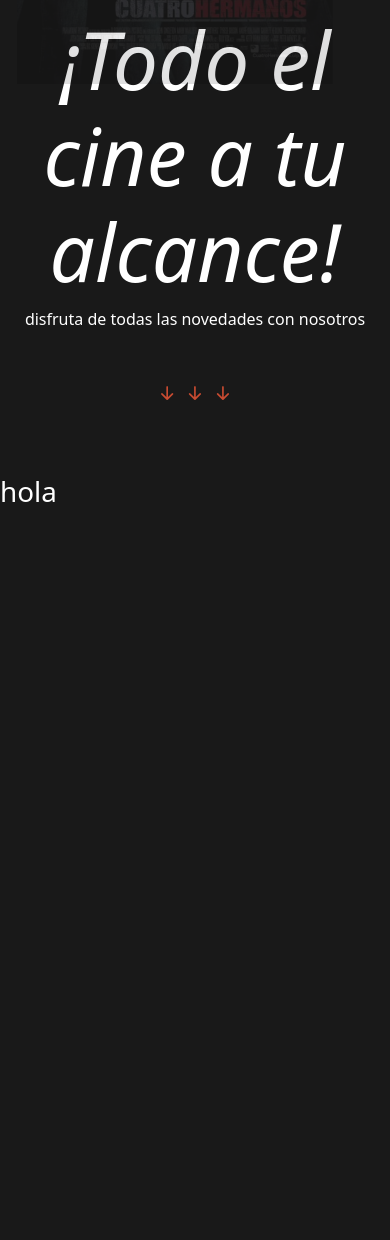
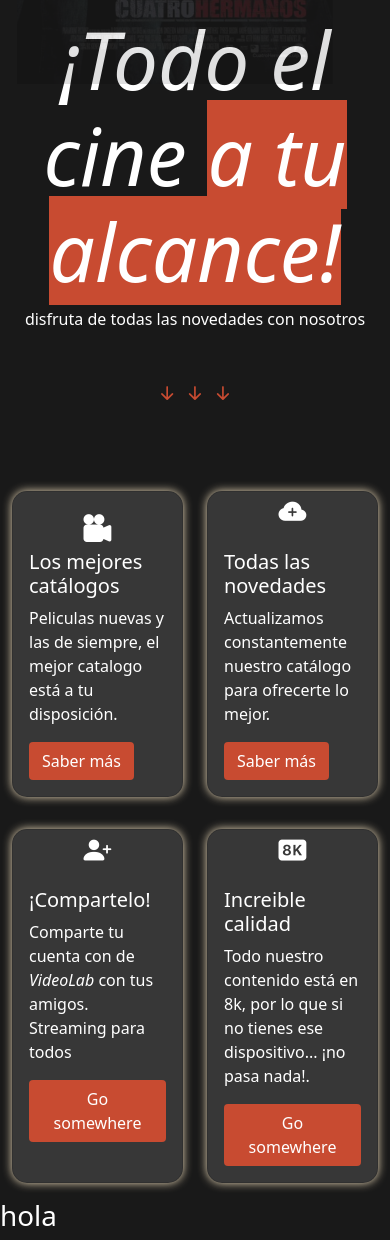
Before and after one commit to EmilioVar/VideoLab, a plain HTML site: page index.html in a window 390 px wide. Shown: the part 545-1785 px from the top of the page. Before the commit the page ends 1061 px from the top, so only its background shows below. Drawn offline with nearby package versions, Linux system fonts and the light colour scheme.

Commit message:
añadidas las caracteristicas, realizado el responsive y terminada la linea de animacion

```diff
--- a/index.html
+++ b/index.html
@@ -1,5 +1,6 @@
 <!DOCTYPE html>
 <html lang="en">
+
 <head>
     <meta charset="UTF-8">
     <meta http-equiv="X-UA-Compatible" content="IE=edge">
@@ -37,8 +38,8 @@
             </form>
         </nav>
     </header>
-    <main>
-        <section class="cabecera">
+    <section>
+        <article class="cabecera">
             <div class="cont-video">
                 <img class="img-cab img-1" src="./media/img/caratulas/7-razones-para-huir.jpg" alt="">
                 <img class="img-cab img-2" src="./media/img/caratulas/after-aqui-empieza-todo.jpg" alt="">
@@ -49,7 +50,7 @@
             </div>
             <div>
                 <div class="txt-cabecera">
-                    <h1 class="title-cab"><em>¡Todo el cine a tu alcance!</em></h1>
+                    <h1 class="title-cab"><em>¡Todo el cine <span style="background-color: var(--selected-color);">a tu alcance!</span></em></h1>
                     <p>disfruta de todas las novedades con nosotros</p>
                     <div class="arrows mb-0">
                         <i class="bi bi-arrow-down-short fs-1"></i>
@@ -58,15 +59,60 @@
                     </div>
                 </div>
             </div>
-        </section>
-        <section class="container-fluid">
+        </article>
+        <article class="container-fluid">
             <div class="row">
-                <div class="col-12">
-
+                <div class="col-6 my-3 col-md-3 d-flex justify-content-center">
+                    <div class="card card-bg" style="width: 18rem;">
+                        <div class="card-body">
+                            <div class="text-center">
+                                <i class="bi bi-camera-reels-fill fs-1"></i>
+                            </div>
+                            <h5 class="card-title">Los mejores catálogos</h5>
+                            <p class="card-text">Peliculas nuevas y las de siempre, el mejor catalogo está a tu disposición.</p>
+                            <a href="#" class="btn" style="background-color: var(--selected-color);">Saber más</a>
+                        </div>
+                    </div>
+                </div>
+                <div class="col-6 my-3 col-md-3 d-flex justify-content-center">
+                    <div class="card card-bg" style="width: 18rem;">
+                        <div class="text-center">
+                            <i class="bi bi-cloud-plus-fill fs-1"></i>
+                        </div>
+                        <div class="card-body">
+                            <h5 class="card-title">Todas las novedades</h5>
+                            <p class="card-text">Actualizamos constantemente nuestro catálogo para ofrecerte lo mejor.</p>
+                            <a href="#" class="btn " style="background-color: var(--selected-color);">Saber más</a>
+                        </div>
+                    </div>
+                </div>
+                <div class="col-6 my-3 col-md-3 d-flex justify-content-center">
+                    <div class="card card-bg" style="width: 18rem;">
+                        <div class="text-center">
+                            <i class="bi bi-person-plus-fill fs-1"></i>
+                        </div>
+                        <div class="card-body">
+                            <h5 class="card-title">¡Compartelo!</h5>
+                            <p class="card-text">Comparte tu cuenta con de <em>VideoLab</em> con tus amigos. Streaming para todos</p>
+                            <a href="#" class="btn " style="background-color: var(--selected-color);">Go somewhere</a>
+                        </div>
+                    </div>
+                </div>
+                <div class="col-6 my-3 col-md-3 d-flex justify-content-center">
+                    <div class="card card-bg" style="width: 18rem;">
+                        <div class="text-center">
+                            <i class="bi bi-badge-8k-fill fs-1"></i>
+                        </div>
+                        <div class="card-body">
+                            <h5 class="card-title">Increible calidad</h5>
+                            <p class="card-text">Todo nuestro contenido está en 8k, por lo que si no tienes ese dispositivo... ¡no pasa nada!.</p>
+                            <a href="#" class="btn " style="background-color: var(--selected-color);">Go somewhere</a>
+                        </div>
+                    </div>
                 </div>
             </div>
-        </section>
-    </main>
+        </article>
+    </section>
     <main>
         <h1>hola</h1>
     </main>
--- a/style.css
+++ b/style.css
@@ -264,4 +264,20 @@ nav{
     .img-4{
         left: 50px;
     }
+    .img-5{
+        left: 500px;
+    }
+    .img-6{
+        left: 600px;
+    }
 }
+
+/** CARDS **/
+.card-bg{
+    border-radius: 15px;
+    background-color: #373737;
+    box-shadow: 0px 0px 10px var(--second-color);
+}
+.btn{
+    color: white;
+}
```
Also changed, not shown: 1 other file.
